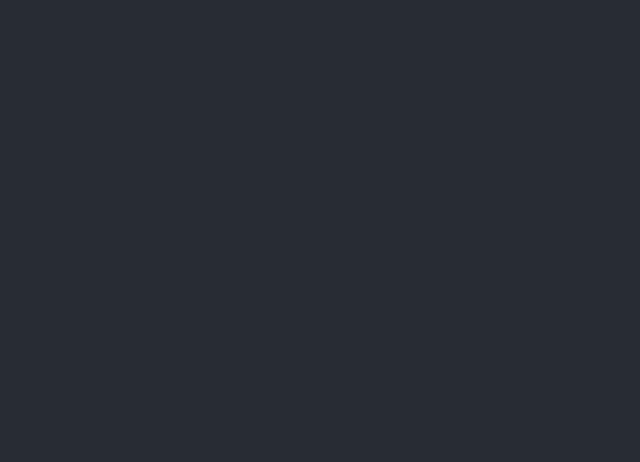
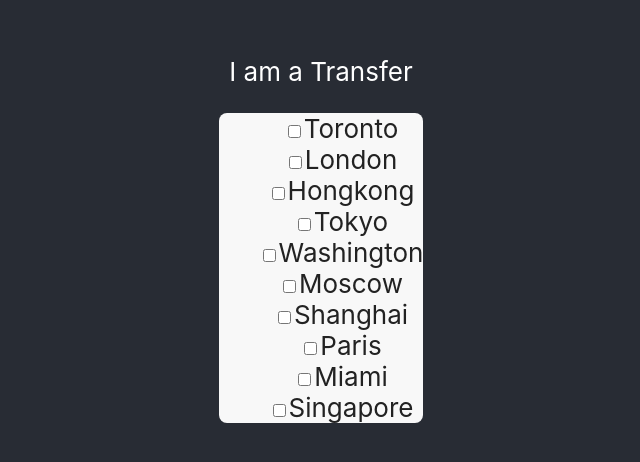
Before and after one commit to Akigaze/transfer-react, a React (Create React App) app: page / in a window 1280 px wide. Shown: the part 148-610 px from the top of the page, without its empty margins (319-959 px from the left). Built offline with nearby package versions, Linux system fonts and the light colour scheme.

Commit message:
[Akigaze] add show feature list

```diff
--- a/src/App.js
+++ b/src/App.js
@@ -1,4 +1,5 @@
 import React, { Component } from 'react';
+import Transfer from "./component/transfer"
 import './style/App.css';
 
 class App extends Component {
@@ -6,6 +7,7 @@ class App extends Component {
     return (
       <div className="App">
         <header className="App-header">
+            <Transfer/>
         </header>
       </div>
     );
--- /dev/null
+++ b/src/component/featureList.js
@@ -0,0 +1,36 @@
+import React, {Component} from "react"
+import {cityList} from "../constant/list_data"
+import '../style/transfer.css';
+
+
+class FeatureList extends Component {
+    constructor(props) {
+        super(props);
+        this.state = {cities:cityList};
+    }
+
+    getCityList(){
+        const {cities} = this.state;
+        let cityList = cities.map((city,index) => {
+            return (
+                <li key={`city-${index}`}>
+                    <input type="checkbox" />
+                    {city}
+                </li>
+            )
+        });
+        return cityList;
+    }
+
+    render(){
+        return(
+            <div>
+                <ol className="feature-list">
+                    {this.getCityList()}
+                </ol>
+            </div>
+        )
+    }
+}
+
+export default FeatureList;
--- /dev/null
+++ b/src/component/transfer.js
@@ -0,0 +1,19 @@
+import React, {Component} from "react"
+import FeatureList from "./featureList"
+
+class Transfer extends Component {
+    constructor(props) {
+        super(props);
+    }
+
+    render(){
+        return(
+            <div>
+                I am a Transfer
+                <FeatureList/>
+            </div>
+        )
+    }
+}
+
+export default Transfer;
--- /dev/null
+++ b/src/constant/list_data.js
@@ -0,0 +1,12 @@
+export const cityList = [
+    "Toronto",
+    "London",
+    "Hongkong",
+    "Tokyo",
+    "Washington",
+    "Moscow",
+    "Shanghai",
+    "Paris",
+    "Miami",
+    "Singapore"
+]
--- /dev/null
+++ b/src/style/transfer.css
@@ -0,0 +1,6 @@
+.feature-list{
+    list-style: none;
+    background-color: #f8f8f8;
+    border-radius: 8px;
+    color: #222;
+}
```
Also changed, not shown: 1 other file (tests, documents, lock files or other folders).
